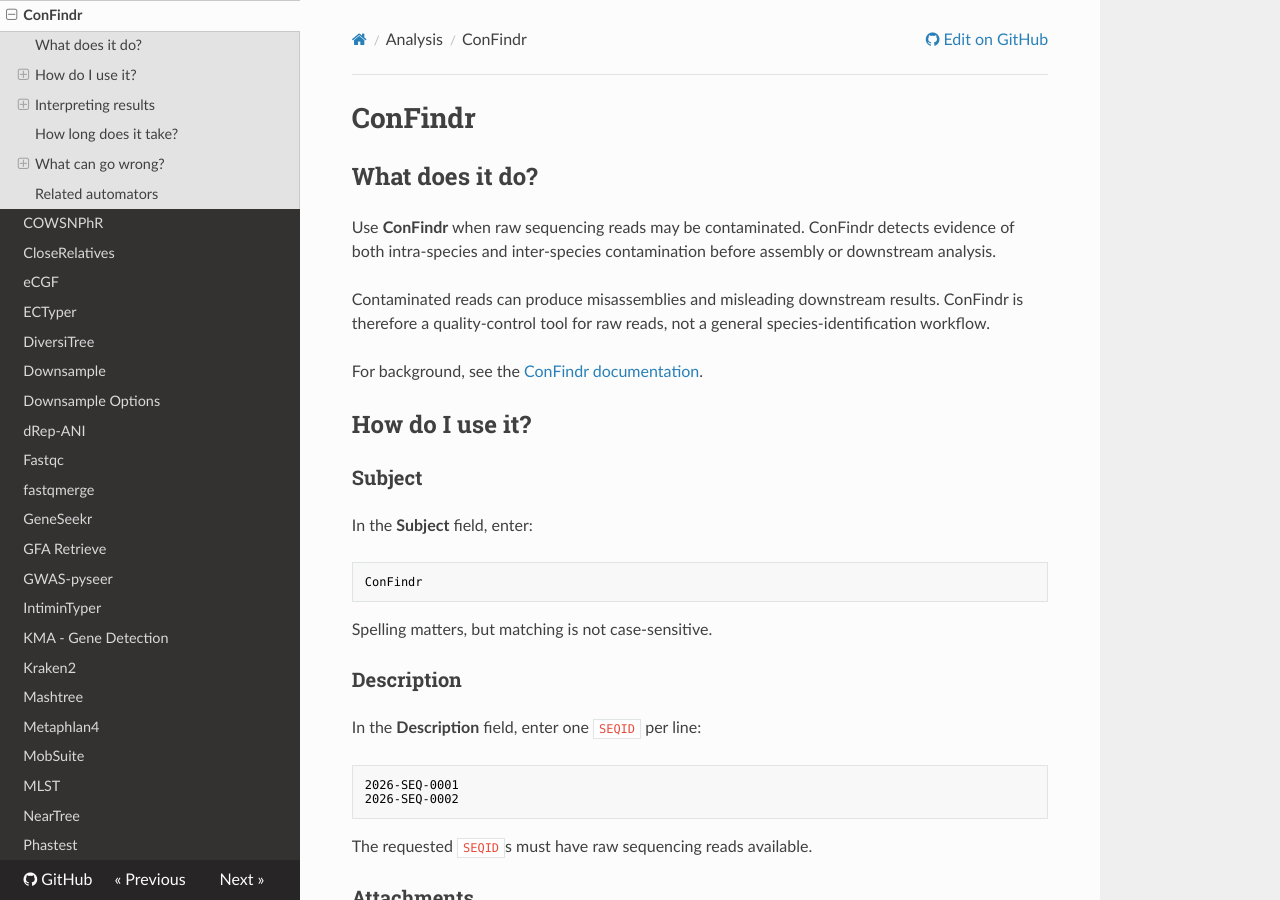
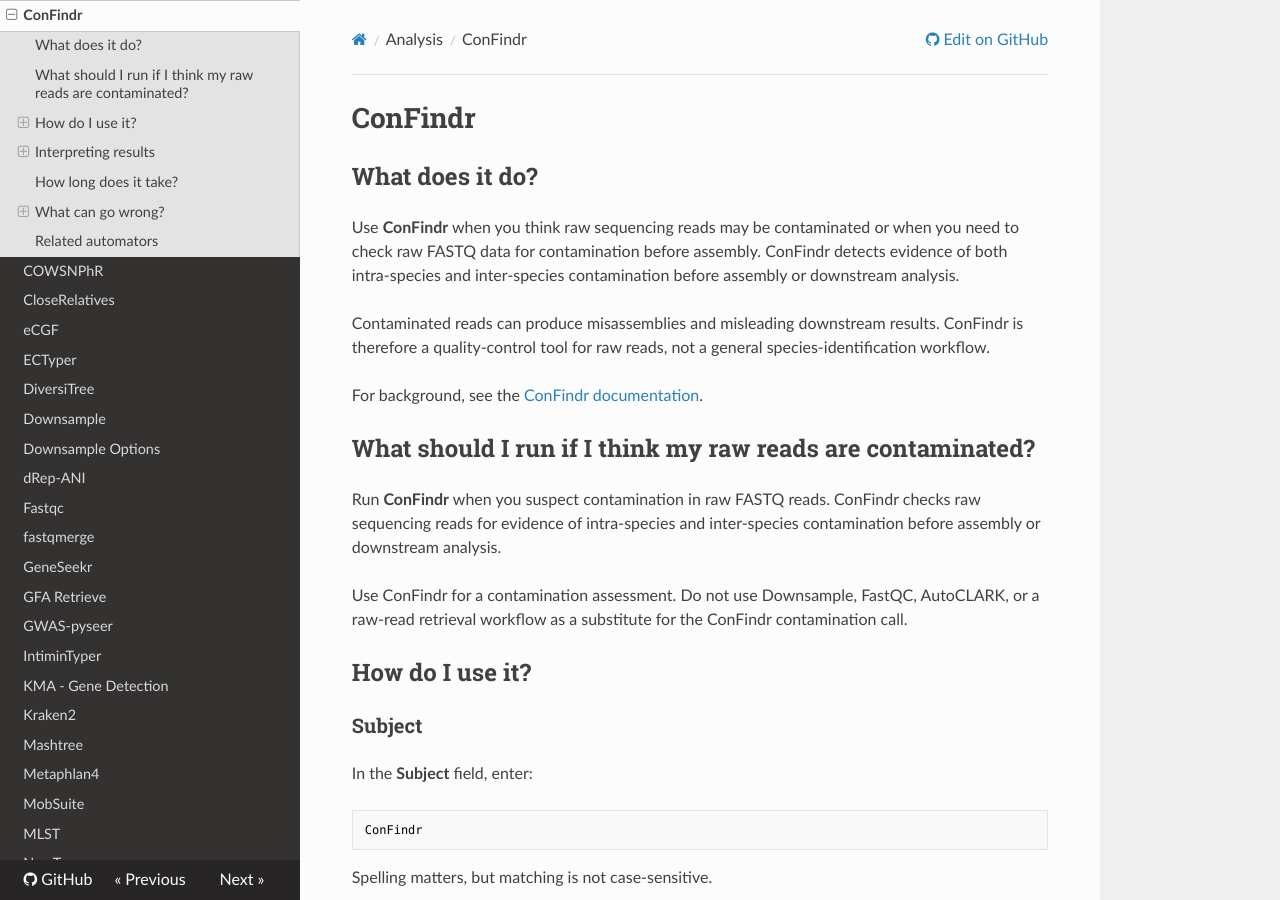
Before and after one commit to OLC-Bioinformatics/redmine-docs, an MkDocs documentation site: the page built from docs/analysis/confindr.md, in a window 1280 px wide and 900 px high. Built offline with MkDocs 1.6.1, drawn with Linux system fonts in a browser that asks for light colours; nearby versions of some CDN libraries.

Commit message:
chore: add more specifics to ConFindr automator

```diff
--- a/docs/analysis/confindr.md
+++ b/docs/analysis/confindr.md
@@ -2,11 +2,27 @@
 
 ## What does it do?
 
-Use **ConFindr** when raw sequencing reads may be contaminated. ConFindr detects evidence of both intra-species and inter-species contamination before assembly or downstream analysis.
+Use **ConFindr** when you think raw sequencing reads may be contaminated or
+when you need to check raw FASTQ data for contamination before assembly.
+ConFindr detects evidence of both intra-species and inter-species
+contamination before assembly or downstream analysis.
 
-Contaminated reads can produce misassemblies and misleading downstream results. ConFindr is therefore a quality-control tool for raw reads, not a general species-identification workflow.
+Contaminated reads can produce misassemblies and misleading downstream
+results. ConFindr is therefore a quality-control tool for raw reads, not a
+general species-identification workflow.
 
-For background, see the [ConFindr documentation](https://lowandrew.github.io/ConFindr/).
+For background, see the
+[ConFindr documentation](https://lowandrew.github.io/ConFindr/).
+
+## What should I run if I think my raw reads are contaminated?
+
+Run **ConFindr** when you suspect contamination in raw FASTQ reads.
+ConFindr checks raw sequencing reads for evidence of intra-species and
+inter-species contamination before assembly or downstream analysis.
+
+Use ConFindr for a contamination assessment. Do not use Downsample,
+FastQC, AutoCLARK, or a raw-read retrieval workflow as a substitute for
+the ConFindr contamination call.
 
 ## How do I use it?
 
```
